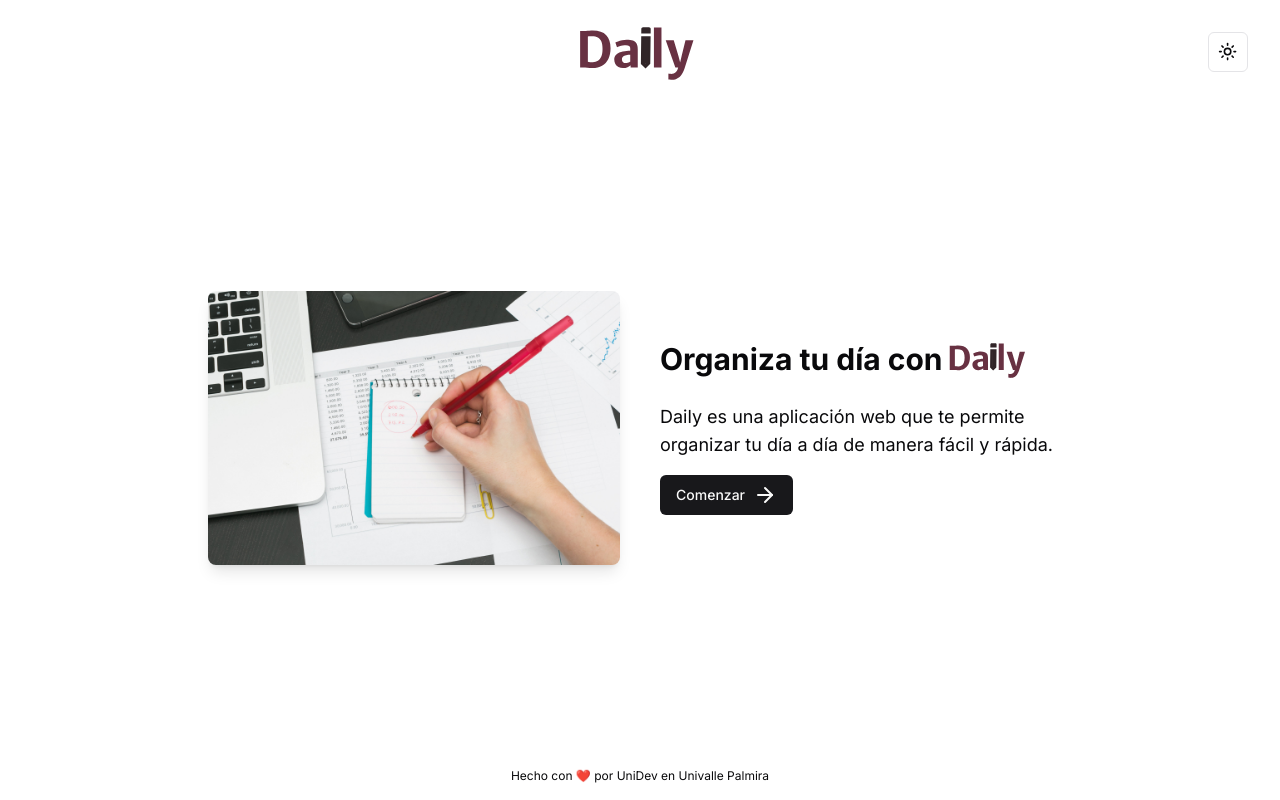
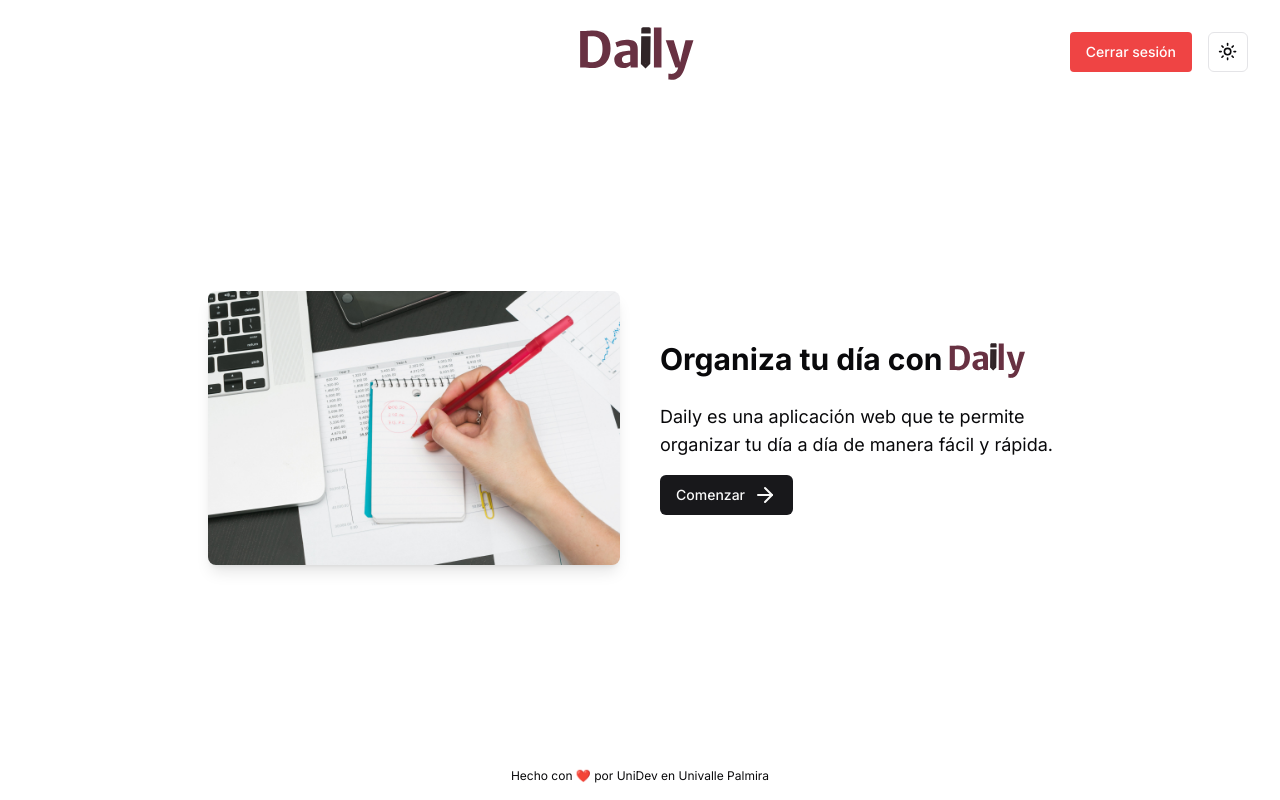
Before and after one commit to AndrxsXs/daily-frontend, a Next.js app: page / in a window 1280 px wide. Built offline with nearby package versions, Linux system fonts and the light colour scheme; no server answers; sample sign-in values are in the browser's storage.

Commit message:
feat: Add LogoutButton component for user logout functionality

```diff
--- /dev/null
+++ b/src/components/auth/LogoutButton.jsx
@@ -0,0 +1,17 @@
+import { signOut } from "next-auth/react";
+import { Button } from "../ui/button";
+
+function handleLogout() {
+  signOut({ callbackUrl: "/" });
+}
+
+export default function LogoutButton() {
+  return (
+    <Button
+      onClick={handleLogout}
+      className="px-4 py-2 bg-red-500 text-white rounded hover:bg-red-700"
+    >
+      Cerrar sesión
+    </Button>
+  );
+}
--- a/src/components/ui/topheader.jsx
+++ b/src/components/ui/topheader.jsx
@@ -1,15 +1,22 @@
+"use client";
+
 import Image from "next/image";
 import Link from "next/link";
 import { ModeToggle } from "./mode-toggle";
+import { useSession } from "next-auth/react";
+import LogoutButton from "../auth/LogoutButton";
 
 export default function TopHeader() {
+  const { data: session, status } = useSession();
+
   return (
     <header className="grid grid-cols-3 grid-rows-1 p-4 w-[100%]">
       {/* <h1 className="text-2xl font-bold">Logo</h1> */}
       <Link href="/" className="col-start-2 justify-self-center">
         <Image src={`/daily.svg`} alt="Daily" width={128} height={128} />
       </Link>
-      <section className="justify-self-end self-center p-4">
+      <section className="justify-self-end self-center p-4 flex items-center gap-4">
+        {session ? <LogoutButton /> : null}
         <ModeToggle />
       </section>
     </header>
```
